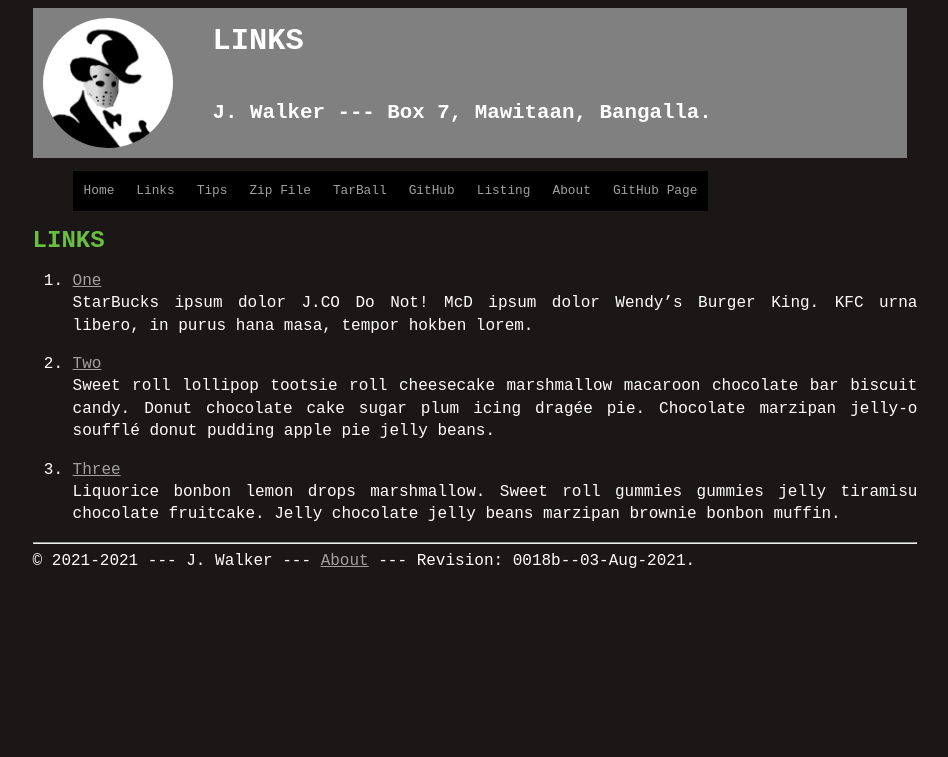
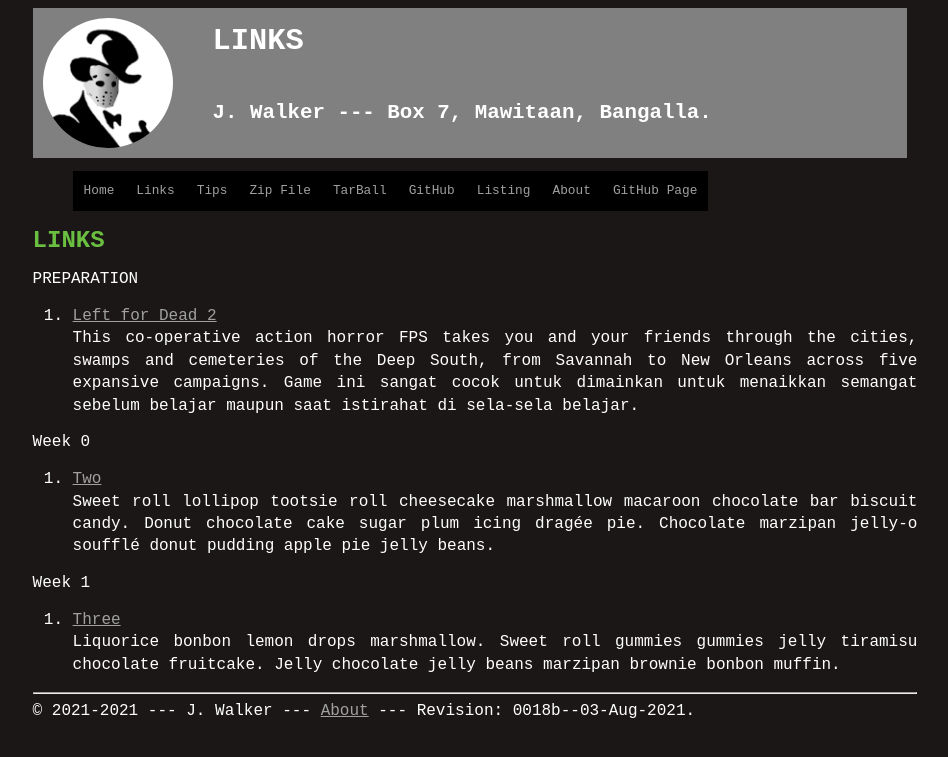
Before and after one commit to dhekmass12/os212, a Jekyll site: the page built from links.md, in a window 1280 px wide. Shown: the top 757 px of the page, without its empty margins (165-1113 px from the left). Built offline with Jekyll 4.4.1, drawn with Linux system fonts in a browser that asks for light colours; our own code applies the rules of GitHub Pages for plain Markdown files.

Commit message:
Update links.md

```diff
--- a/links.md
+++ b/links.md
@@ -4,17 +4,21 @@ permalink: /LINKS/
 
 # LINKS
 
-1. [One](https://en.wikipedia.org/wiki/1)<br>
-StarBucks ipsum dolor J.CO Do Not!
-McD ipsum dolor Wendy's Burger King.
-KFC urna libero, in purus hana masa, tempor hokben lorem.
+PREPARATION<br>
 
-2. [Two](https://en.wikipedia.org/wiki/2)<br>
+1. [Left for Dead 2](https://store.steampowered.com/app/550/Left_4_Dead_2/)<br>
+This co-operative action horror FPS takes you and your friends through the cities, swamps and cemeteries of the Deep South, from Savannah to New Orleans across five expansive campaigns. Game ini sangat cocok untuk dimainkan untuk menaikkan semangat sebelum belajar maupun saat istirahat di sela-sela belajar.
+
+Week 0<br>
+
+1. [Two](https://en.wikipedia.org/wiki/2)<br>
 Sweet roll lollipop tootsie roll cheesecake marshmallow macaroon chocolate bar biscuit candy.
 Donut chocolate cake sugar plum icing dragée pie.
 Chocolate marzipan jelly-o soufflé donut pudding apple pie jelly beans.
 
-3. [Three](https://en.wikipedia.org/wiki/3)<br>
+Week 1<br>
+
+1. [Three](https://en.wikipedia.org/wiki/3)<br>
 Liquorice bonbon lemon drops marshmallow.
 Sweet roll gummies gummies jelly tiramisu chocolate fruitcake.
 Jelly chocolate jelly beans marzipan brownie bonbon muffin.
```
